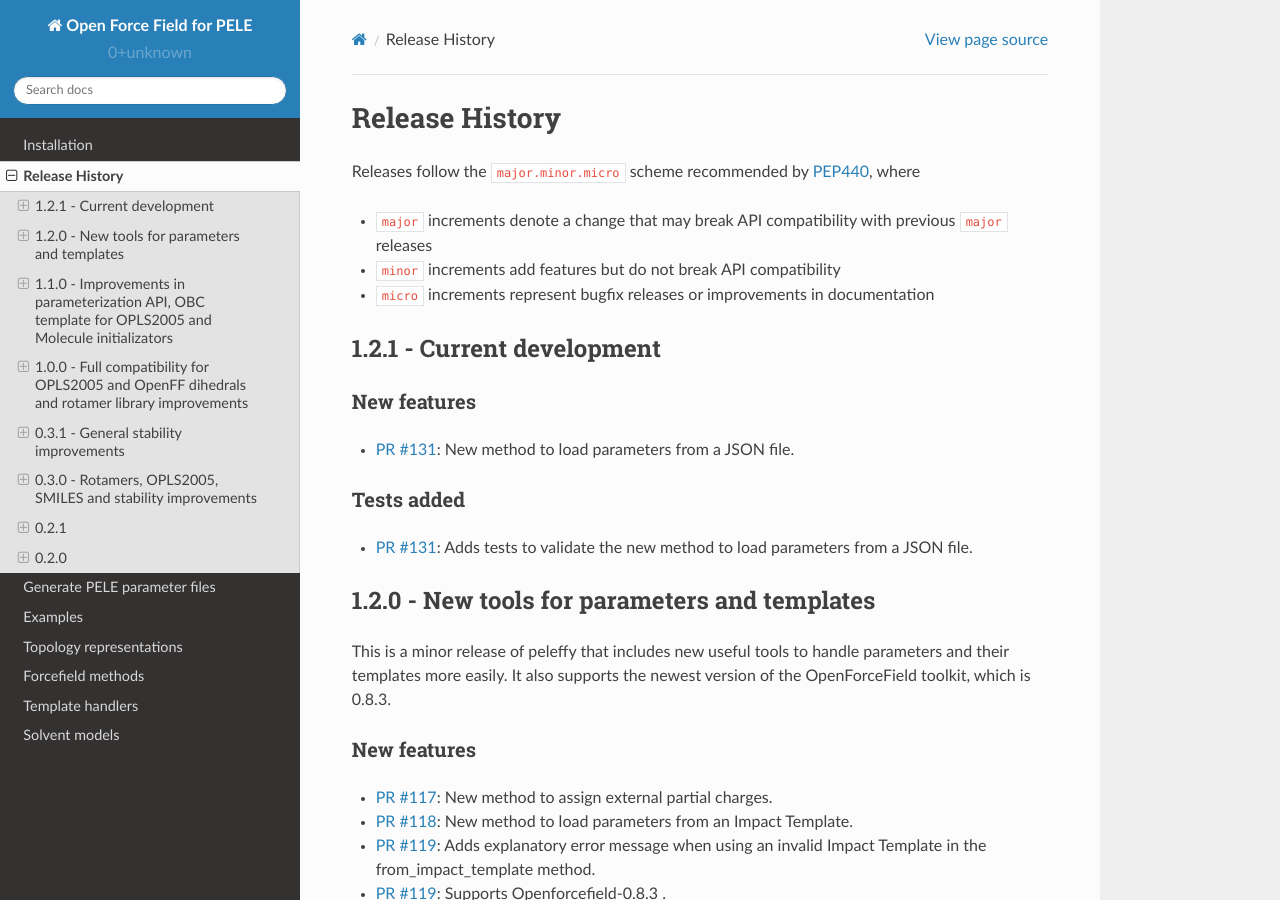
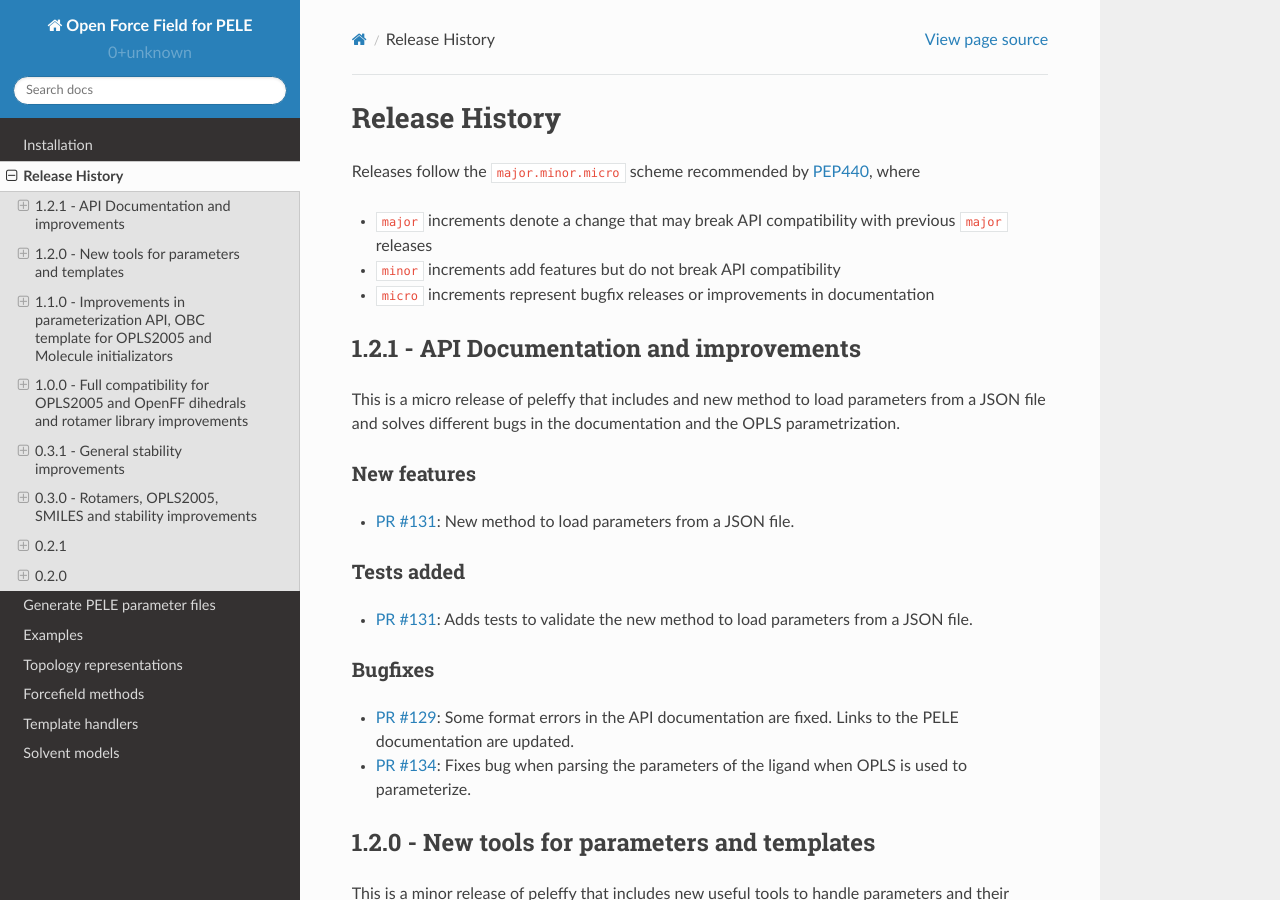
Before and after one commit to martimunicoy/peleffy, a Sphinx documentation site: the page built from docs/releasehistory.rst, in a window 1280 px wide and 900 px high. Built offline with Sphinx 7.4.7 and the Read the Docs theme 2.0.0, drawn with Linux system fonts in a browser that asks for light colours.

Commit message:
Update releasehistory.rst

```diff
--- a/docs/releasehistory.rst
+++ b/docs/releasehistory.rst
@@ -7,8 +7,10 @@
 * ``minor`` increments add features but do not break API compatibility
 * ``micro`` increments represent bugfix releases or improvements in documentation
 
-1.2.1 - Current development
----------------------------
+1.2.1 - API Documentation and improvements
+------------------------------------------
+
+This is a micro release of peleffy that includes and new method to load parameters from a JSON file and solves different bugs in the documentation and the OPLS parametrization.
 
 New features
 """"""""""""
@@ -17,6 +19,12 @@
 Tests added
 """""""""""
 - `PR #131 <https://github.com/martimunicoy/peleffy/pull/131>`_: Adds tests to validate the new method to load parameters from a JSON file.
+
+Bugfixes
+""""""""
+- `PR #129 <https://github.com/martimunicoy/peleffy/pull/129>`_: Some format errors in the API documentation are fixed. Links to the PELE documentation are updated.
+- `PR #134 <https://github.com/martimunicoy/peleffy/pull/134>`_: Fixes bug when parsing the parameters of the ligand when OPLS is used to parameterize.
+
 
 1.2.0 - New tools for parameters and templates
 ----------------------------------------------
```
